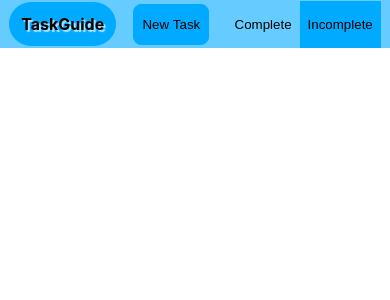
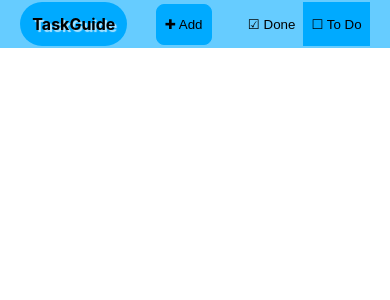
Before and after one commit to senabIsShort/CustomTaskGuide, a React (Create React App) app in the folder frontend/: page / in a window 390 px wide. Shown: the top 300 px of the page. Built offline with nearby package versions, Linux system fonts and the light colour scheme.

Commit message:
Fix navbar button padding for all screens and icons for readability

```diff
--- a/frontend/src/components/Modal/Modal.js
+++ b/frontend/src/components/Modal/Modal.js
@@ -14,7 +14,7 @@ function Modal (props) {
 			<div className="modalHeader">
 				<h2>Edit Task</h2>
 				<button className="btn toggle-button" onClick={props.close}>
-					&#10006; Close
+					<span aria-hidden="true">✖ </span>Close
 				</button>
 			</div>
 			<div className="content">{props.children}</div>
--- a/frontend/src/components/Navigation/Navigation.css
+++ b/frontend/src/components/Navigation/Navigation.css
@@ -48,7 +48,7 @@ nav ul li {
 
 .nav-link {
 	margin: 0;
-	padding: 1rem;
+	padding: calc(1rem - .5px) 1rem;
 	border:none;
 	background-color:var(--primary-color);
 	cursor: pointer;
@@ -72,6 +72,6 @@ nav ul li {
 	}
 
 	.nav-link {
-		padding: 1rem 0.5rem;
+		padding: calc(1rem - 1.25px) 0.5rem;
 	}
 }
--- a/frontend/src/components/Navigation/Navigation.js
+++ b/frontend/src/components/Navigation/Navigation.js
@@ -12,7 +12,7 @@ function Navigation (props) {
 				className="btn new-task-btn"
 				onClick={props.createItem}
 				>
-				New&nbsp;Task
+				<span aria-hidden="true">✚ </span>Add
 			</button>
 			<ul>
 				<li>
@@ -20,7 +20,7 @@ function Navigation (props) {
 						className={props.viewCompleted ? "nav-link active" : "nav-link"}
 						onClick={() => props.setViewCompleted(true)}
 						>
-						Complete
+						<span aria-hidden="true">☑ </span>Done
 					</button>
 				</li>
 				<li>
@@ -28,7 +28,7 @@ function Navigation (props) {
 						className={props.viewCompleted ? "nav-link" : "nav-link active"}
 						onClick={() => props.setViewCompleted(false)}
 						>
-						Incomplete
+						<span aria-hidden="true">☐ </span>To Do
 					</button>
 				</li>
 			</ul>
```
